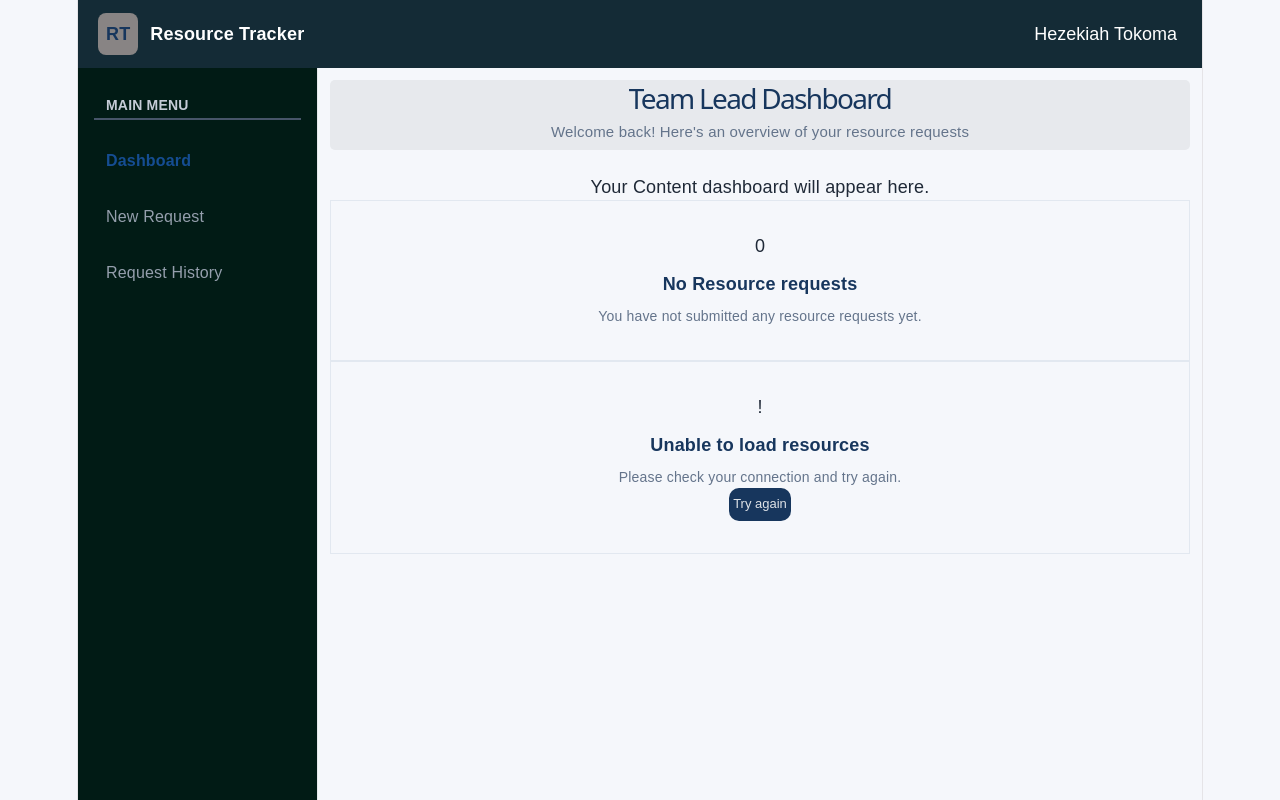
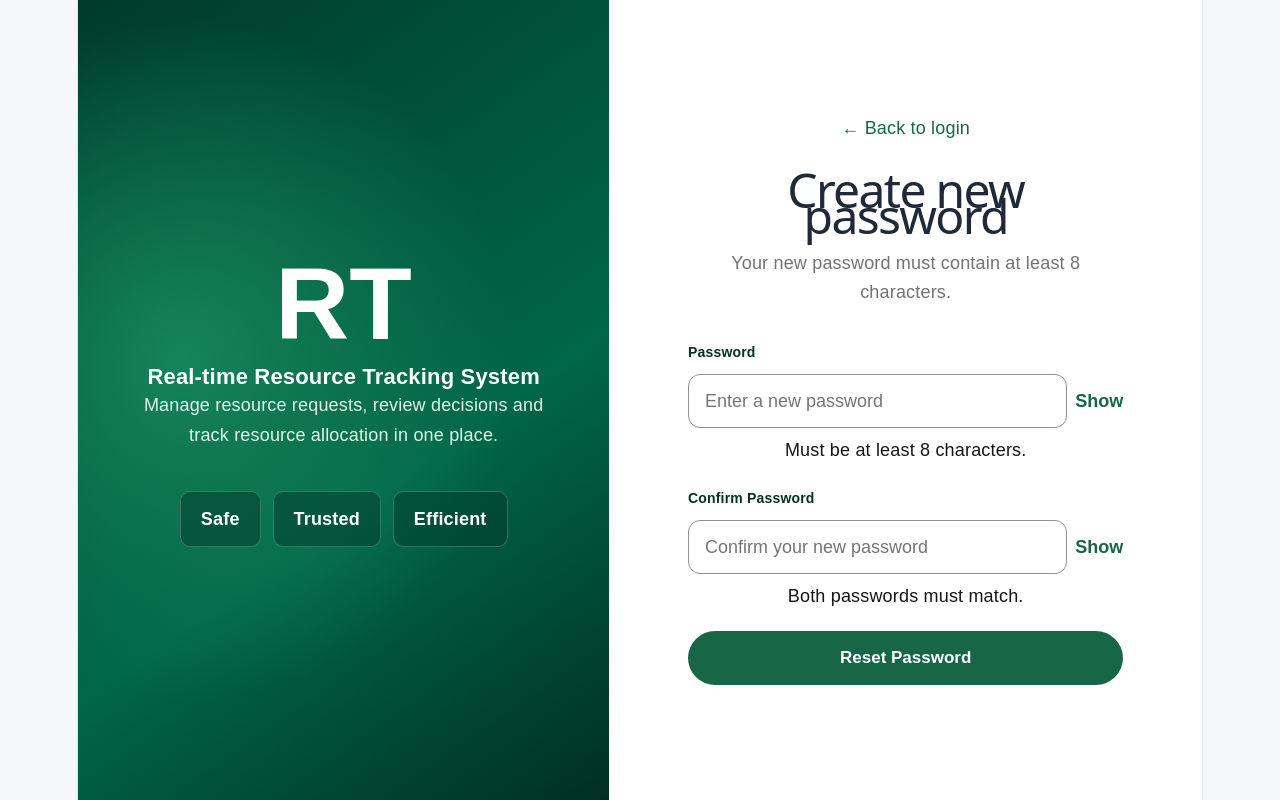
Before and after one commit to bsc-inf-29-24/Resource-Tracker-Frontend1, a React (Vite) app in the folder resource-tracker/: page /reset-password in a window 1280 px wide. Before the commit this address led to /team-lead/dashboard. Built offline with nearby package versions, Linux system fonts and the light colour scheme.

Commit message:
Modification in the side bar, loading state an app sider bar colors and adding some functionalities to specified role.

```diff
--- a/resource-tracker/src/App.jsx
+++ b/resource-tracker/src/App.jsx
@@ -1,20 +1,18 @@
 import { BrowserRouter, Navigate, Route, Routes } from "react-router-dom";
+import LoginPage from "./assets/pages/auth/LoginPage";
+import ForgotPasswordPage from "./assets/pages/auth/ForgotPasswordPage"
+import ResetPasswordPage from "./assets/pages/auth/ResetPasswordPage"
 
 import DashboardLayout from "./assets/components/layout/DashboardLayout";
 import TeamLeadDashboard from "./assets/pages/team-lead/TeamLeadDashboard";
-import LoadingState from "./assets/components/feedback/LoadingState";
 
+
+/*
 function LoginPage() {
   return (<div><h1 className="sigIN">Sign in</h1>
   <LoadingState message="Loading, Please wait..."/></div>);
 
-}
-
-function App() {
-  return (
-    <BrowserRouter>
-      <Routes>
-        <Route path="/login" element={<LoginPage />} />
+   <Route path="/login" element={<LoginPage />} />
 
         <Route element={<DashboardLayout />}>
           <Route path="/team-lead/dashboard" element={<TeamLeadDashboard />} />
@@ -24,8 +22,31 @@ function App() {
           path="*"
           element={<Navigate to="/team-lead/dashboard" replace />}
         />
+}
+import LineManagerDashboard from "./assets/pages/team-lead/LineManagerDashboard";
+import DepartmentDashboard from "./assets/pages/team-lead/DepartmentDashboard";
+import AdminDashboard from "./assets/pages/team-lead/AdminDashboard";
+
+<Route path="/line-manager/dashboard" element={<LineManagerDashboard />} />
+          <Route path="/department-manager/dashboard" element={<DepartmentDashboard />} />
+          <Route path="/system-admin/dashboard" element={<AdminDashboard />} />
+*/
+
+function App() {
+  return (
+    <BrowserRouter>
+      <Routes>
+        <Route path="/login" element={<LoginPage />} />
+        <Route path="/forgot-password" element={<ForgotPasswordPage />} />
+        <Route path="/reset-password" element={<ResetPasswordPage />} />
+
+        <Route element={<DashboardLayout />}>
+          <Route path="/team-lead/dashboard" element={<TeamLeadDashboard />} />
+
+        </Route>
       </Routes>
     </BrowserRouter>
   );
 }
+
 export default App;
--- a/resource-tracker/src/assets/components/feedback/LoadingState.tsx
+++ b/resource-tracker/src/assets/components/feedback/LoadingState.tsx
@@ -1,7 +1,7 @@
 interface LoadingStateProps {
   message?: string;
 }
-//display a loading message and spinner while information is being retrieved
+//display a loading message and spinner while information is being retrieved. it will allow input of a dispaly message to show which operation is being awaited for
 function LoadingState({
   message = "Loading, Please wait...",
 }: LoadingStateProps) {
@@ -9,7 +9,6 @@ function LoadingState({
     <div className="feedback-state loading-state" role="status">
         <div className="loading-spinner"></div>
         <p>{message}</p>
-
     </div>
   );
 }
--- a/resource-tracker/src/assets/components/layout/AppSidebar.tsx
+++ b/resource-tracker/src/assets/components/layout/AppSidebar.tsx
@@ -5,7 +5,7 @@ import { navigationConfig, type UserRole } from "../../config/navigation";
 interface AppSidebarProps {
   role: UserRole;
 }
-// AppSidebar component that renders the sidebar navigation based on the user's role
+// AppSidebar: display the corect links according to the logged-in user's role
 function AppSidebar({ role }: AppSidebarProps) {
   const navigationItems = navigationConfig[role];
 
--- a/resource-tracker/src/assets/config/navigation.ts
+++ b/resource-tracker/src/assets/config/navigation.ts
@@ -11,13 +11,15 @@ export type UserRole =
   path: string;
 }
 
-//Defining the navigation configuration for each user role
+//Defining the the links displayed for each role.
 export const navigationConfig: Record<UserRole, NavigationItem[]> = {
  // Navigation items for each user role: TEAM_LEAD
   TEAM_LEAD: [
     { label: "Dashboard", path: "/team-lead/dashboard" },
     { label: "New Request", path: "/team-lead/requests/new" },
     { label: "Request History", path: "/team-lead/requests" },
+    { label: "My Project Team", path: "/team-lead/project-team" },
+
 
   ],
 // Navigation items for each user role: LINE_MANAGER
--- a/resource-tracker/src/assets/pages/auth/AuthLayout.tsx
+++ b/resource-tracker/src/assets/pages/auth/AuthLayout.tsx
@@ -1,4 +1,3 @@
-
 import type { ReactNode } from "react";
 //This lets three pages (Login, Register and Forgot Password) share the same layout and styling,
 // while still allowing each page to have its own unique content.
--- a/resource-tracker/src/assets/pages/auth/ForgotPasswordPage.tsx
+++ b/resource-tracker/src/assets/pages/auth/ForgotPasswordPage.tsx
@@ -0,0 +1,96 @@
+
+import { useState} from "react";
+import { Link } from "react-router-dom";
+import AuthLayout from "./AuthLayout";
+import { mockUsers } from "../../data/mock-data";
+
+function ForgotPasswordPage() {
+  const [email, setEmail] = useState("");
+  const [error, setError] = useState("");
+  const [success, setSuccess] = useState(false);
+
+  function handleSubmit(event: React.SubmitEvent<HTMLFormElement>) {
+    event.preventDefault();
+    setError("");
+    setSuccess(false);
+
+    const normalizedEmail = email.trim().toLowerCase();
+
+    //Checking if the netered email is valid email
+    if (!/^[^\s@]+@[^\s@]+\.[^\s@]+$/.test(normalizedEmail)) {
+      setError("Please enter a valid email address.");
+      return;
+    }
+
+    // Demo only: no email is actually sent.
+    // Use a generic message to avoid revealing registered accounts.
+    const accountExists = mockUsers.some(
+      (user) => user.email.toLowerCase() === normalizedEmail
+    );
+
+    if (accountExists) {
+      sessionStorage.setItem("demoResetEmail", normalizedEmail);
+    }
+
+    setSuccess(true);
+  }
+
+  return (
+    <AuthLayout>
+      <Link className="auth-back-link" to="/login">
+        ← Back to login
+      </Link>
+
+      <h1>Reset Password</h1>
+      <p className="auth-description">
+        Enter your email address and we'll show a simulated
+        password-reset confirmation.
+      </p>
+
+      <form className="auth-form" onSubmit={handleSubmit} noValidate>
+        <div className="auth-field">
+          <label htmlFor="reset-email">Email</label>
+          <input
+            id="reset-email"
+            type="email"
+            autoComplete="email"
+            placeholder="Enter your email"
+            value={email}
+            onChange={(event) => setEmail(event.target.value)}
+            required
+          />
+        </div>
+
+        {error && (
+          <p className="auth-error" role="alert">
+            {error}
+          </p>
+        )}
+
+        {success && (
+          <div className="auth-success" role="status">
+            If this email belongs to a demo account, a reset
+            request would be processed. No email was sent because
+            this version does not have a backend.
+            <p>
+              <Link to="/reset-password">
+                Continue to the demo reset page
+              </Link>
+            </p>
+          </div>
+        )}
+
+        <button className="auth-submit" type="submit">
+          Send reset link →
+        </button>
+      </form>
+
+      <div className="auth-footer">
+        Remembered your password?{" "}
+        <Link to="/login">Back to login</Link>
+      </div>
+    </AuthLayout>
+  );
+}
+
+export default ForgotPasswordPage;
--- a/resource-tracker/src/assets/styles/global.css
+++ b/resource-tracker/src/assets/styles/global.css
@@ -23,8 +23,8 @@ select {
   padding: 0 20px;
   display: flex;
   align-items: center;
-  background: #142b36;
-  color: white;
+  background: #022a0b;
+  color: rgb(255, 255, 255);
 }
 
 .app-brand {
@@ -38,8 +38,8 @@ select {
 .brand-icon {
   padding: 8px;
   border-radius: 8px;
-  background: #888484;
-  color: #17365d;
+  background: #f1f0f0;
+  color: #032017;
 }
 
 .profile-section {
@@ -94,7 +94,7 @@ select {
   border-radius: 5px;
   background: #313d47;
 
-  color: #7b8593;
+  color: #e9eaeb;
 
   cursor: pointer;
 }
@@ -115,7 +115,7 @@ select {
   width: 240px;
   flex-shrink: 0;
   padding: 24px 16px;
-  background: #011b15;
+  background: #023521;
   border-right: 1px solid #e5e7eb;
   text-align: left;
 }
@@ -123,7 +123,7 @@ select {
 .sidebar-label {
   margin: 0 0 16px;
   padding-left: 12px;
-  color: #c5ccd7;
+  color: white;
   border-bottom: 2px solid #475569;
   font-size: 14px;
   font-weight: bold;
@@ -139,7 +139,7 @@ select {
   padding: 12px;
   font-size: 16px;
   border-radius: 6px;
-  color: #959fad;
+  color: rgb(197, 193, 193);
   text-decoration: none;
 }
 
@@ -149,8 +149,8 @@ select {
 }
 
 .sidebar-link.active {
-  color: #154d92;
-  font-weight: bold;
+  color: #08ee9d;
+  font-weight: 500;
 }
 
 /*Main Content css*/
@@ -198,7 +198,7 @@ h1 {
 
 .page-header h1 {
   margin: 0 0 8px;
-  font-size: 28px;
+  font-size: 25px;
   color: #17365d;
 }
 .page-header p {
@@ -256,7 +256,7 @@ h1 {
   height: 32px;
   margin: 0 auto 12px;
   border: 4px solid #e2e8f0;
-  border-top-color: #7e8081;
+  border-top-color: #515658;
   border-radius: 50%;
   animation: spin 0.8s linear infinite;
 }
@@ -290,3 +290,277 @@ h1 {
   color: #bbc0c6;
   border: 0;
 }
+
+/* Authentication pages */
+
+.auth-page {
+  min-height: 100vh;
+  display: flex;
+  background: #ffffff;
+  color: #151515;
+  font-family: Arial, Helvetica, sans-serif;
+}
+
+.auth-brand-panel {
+  flex: 1;
+  min-height: 100vh;
+  padding: 48px;
+  display: flex;
+  flex-direction: column;
+  justify-content: center;
+  color: #ffffff;
+  background:
+    radial-gradient(ellipse at 20% 45%, #15845b 0%, transparent 55%),
+    linear-gradient(145deg, #003b2a, #006747 60%, #002f22);
+  overflow: hidden;
+}
+
+.auth-brand {
+  font-size: clamp(64px, 8vw, 110px);
+  font-weight: 800;
+  line-height: 1;
+  margin: 0;
+}
+
+.auth-brand-subtitle {
+  font-size: 22px;
+  font-weight: 700;
+  margin-top: 8px;
+}
+
+.auth-brand-description {
+   justify-content: center;
+
+  line-height: 1.7;
+  color: #e3f4ec;
+}
+
+.auth-benefits {
+justify-content: center;
+  display: flex;
+  gap: 12px;
+  flex-wrap: wrap;
+  margin-top: 40px;
+}
+
+.auth-benefits span {
+  padding: 14px 20px;
+  border: 1px solid #ffffff35;
+  border-radius: 10px;
+  background: #003b2a80;
+  font-weight: 700;
+}
+
+
+/* Authentication form panel */
+
+.auth-form-panel {
+  flex: 1;
+  display: flex;
+  align-items: center;
+  justify-content: center;
+  padding: 48px 7%;
+}
+
+.auth-card {
+  width: 100%;
+  max-width: 520px;
+}
+
+.auth-card h1 {
+  font-size: clamp(32px, 4vw, 48px);
+  margin: 0 0 8px;
+}
+
+.auth-description {
+  color: #737373;
+  line-height: 1.6;
+   margin-top: 20px;
+
+  margin-bottom: 32px;
+}
+
+.auth-form {
+  display: flex;
+  flex-direction: column;
+  gap: 22px;
+}
+
+.auth-field {
+  display: flex;
+  flex-direction: column;
+  gap: 9px;
+}
+
+.auth-field label {
+  font-size: 14px;
+  font-weight: bolder;
+}
+
+.auth-field input {
+  width: 100%;
+  box-sizing: border-box;
+  min-height: 52px;
+  border: 1px solid #929292;
+  border-radius: 12px;
+  padding: 13px 16px;
+  font: inherit;
+  outline: none;
+  background: #ffffff;
+  color: #151515;
+}
+
+.auth-field input:focus {
+  border-color: #176747;
+  box-shadow: 0 0 0 3px #17674720;
+}
+
+.auth-password-wrapper {
+  display: flex;
+  gap: 8px;
+}
+
+.auth-password-wrapper input {
+  flex: 1;
+  min-width: 0;
+}
+
+.auth-text-button {
+  border: none;
+  background: transparent;
+  color: #176747;
+  font-weight: 700;
+  cursor: pointer;
+}
+
+.auth-field label{
+  align-items: left;
+}
+
+.auth-link-row {
+  display: flex;
+  justify-content: flex-end;
+  margin-top: -10px;
+}
+
+.auth-page a {
+  color: #176747;
+  text-decoration: none;
+  font-weight: 500;
+}
+
+.auth-page a:hover {
+  text-decoration: underline;
+}
+
+.auth-submit {
+  width: 100%;
+  min-height: 54px;
+  border: none;
+  border-radius: 28px;
+  padding: 14px 20px;
+  color: #ffffff;
+  background: #176747;
+  font-size: 17px;
+  font-weight: 700;
+  cursor: pointer;
+  transition: background 0.2s;
+}
+
+.auth-submit:hover {
+  background: #0d5036;
+}
+
+.auth-submit:disabled {
+  opacity: 0.65;
+  cursor: not-allowed;
+}
+
+.auth-error,
+.auth-success {
+  padding: 12px 14px;
+  border-radius: 8px;
+  line-height: 1.5;
+  margin: 0;
+}
+
+.auth-error {
+  color: #a21b1b;
+  background: #fff0f0;
+  border: 1px solid #f2c4c4;
+}
+
+.auth-success {
+  color: #145b38;
+  background: #eaf7ef;
+  border: 1px solid #b8e1c5;
+}
+
+.auth-footer {
+  text-align: center;
+  color: #777777;
+  margin-top: 28px;
+  line-height: 1.7;
+}
+
+.auth-back-link {
+  display: inline-block;
+  margin-bottom: 36px;
+}
+
+.auth-demo-box {
+  padding: 14px;
+  border-radius: 10px;
+  background: #f1f7f3;
+  color: #285440;
+  font-size: 13px;
+  line-height: 1.7;
+  overflow-wrap: anywhere;
+}
+
+@media (max-width: 760px) {
+  .auth-page {
+    flex-direction: column;
+  }
+
+  .auth-brand-panel {
+    min-height: auto;
+    padding: 32px 24px;
+  }
+
+  .auth-brand {
+    font-size: 58px;
+  }
+
+  .auth-brand-subtitle {
+    font-size: 18px;
+  }
+
+  .auth-brand-description {
+    margin-bottom: 0;
+  }
+
+  .auth-benefits {
+    margin-top: 20px;
+  }
+
+  .auth-benefits span {
+    padding: 10px 14px;
+  }
+
+  .auth-form-panel {
+    padding: 36px 24px;
+  }
+}
+
+h2 {
+  font-size: 20px;
+  font-weight: bold;
+  margin-bottom: 700;
+  color: #0a4d1a;
+}
+
+.auth-field label{
+  text-align: left;
+  color: #053126;
+}
```
Also changed, not shown: resource-tracker/src/assets/data/mock-data.ts (+45 -0 lines), resource-tracker/src/assets/pages/auth/Authentication.css (added).
